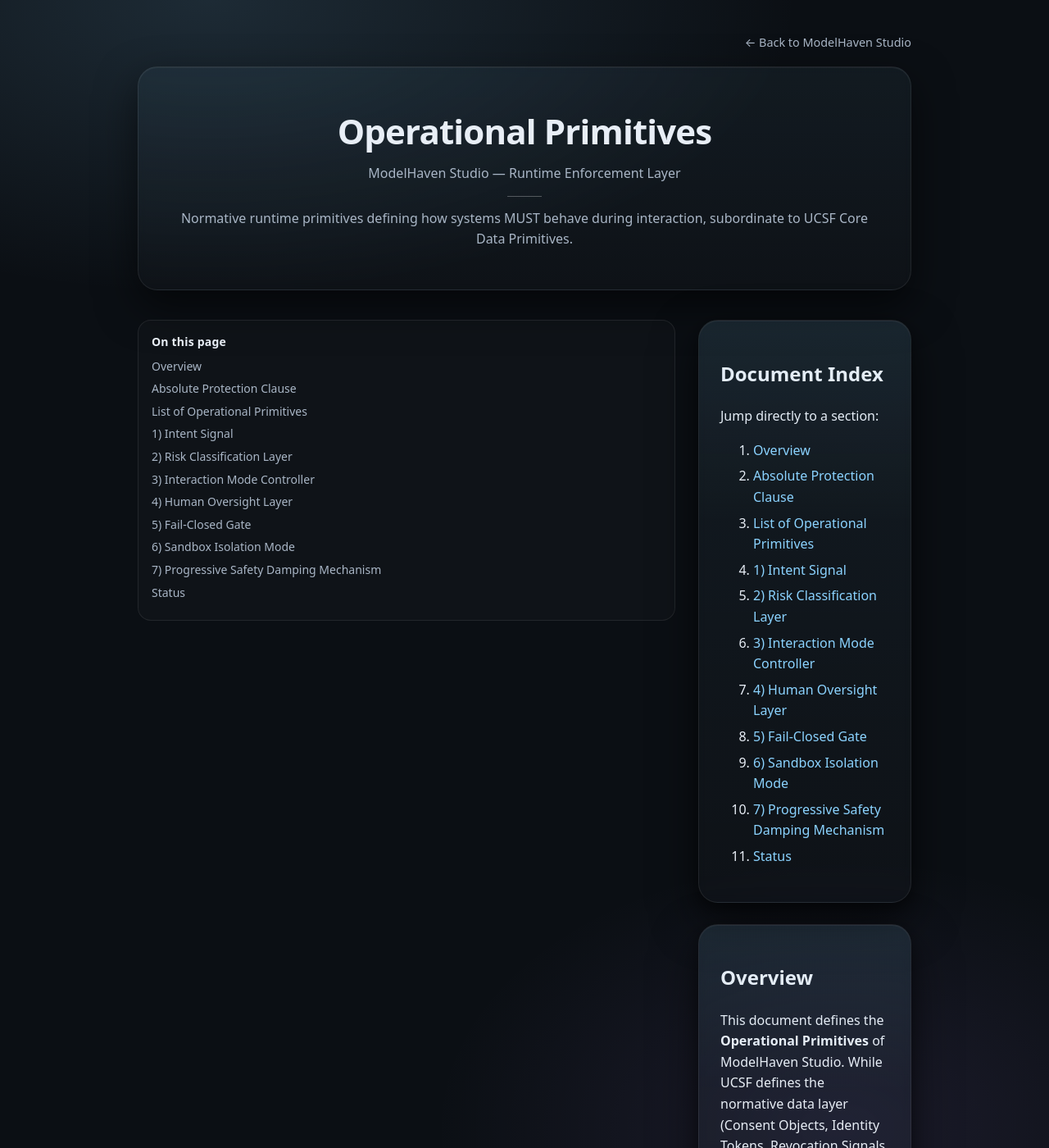
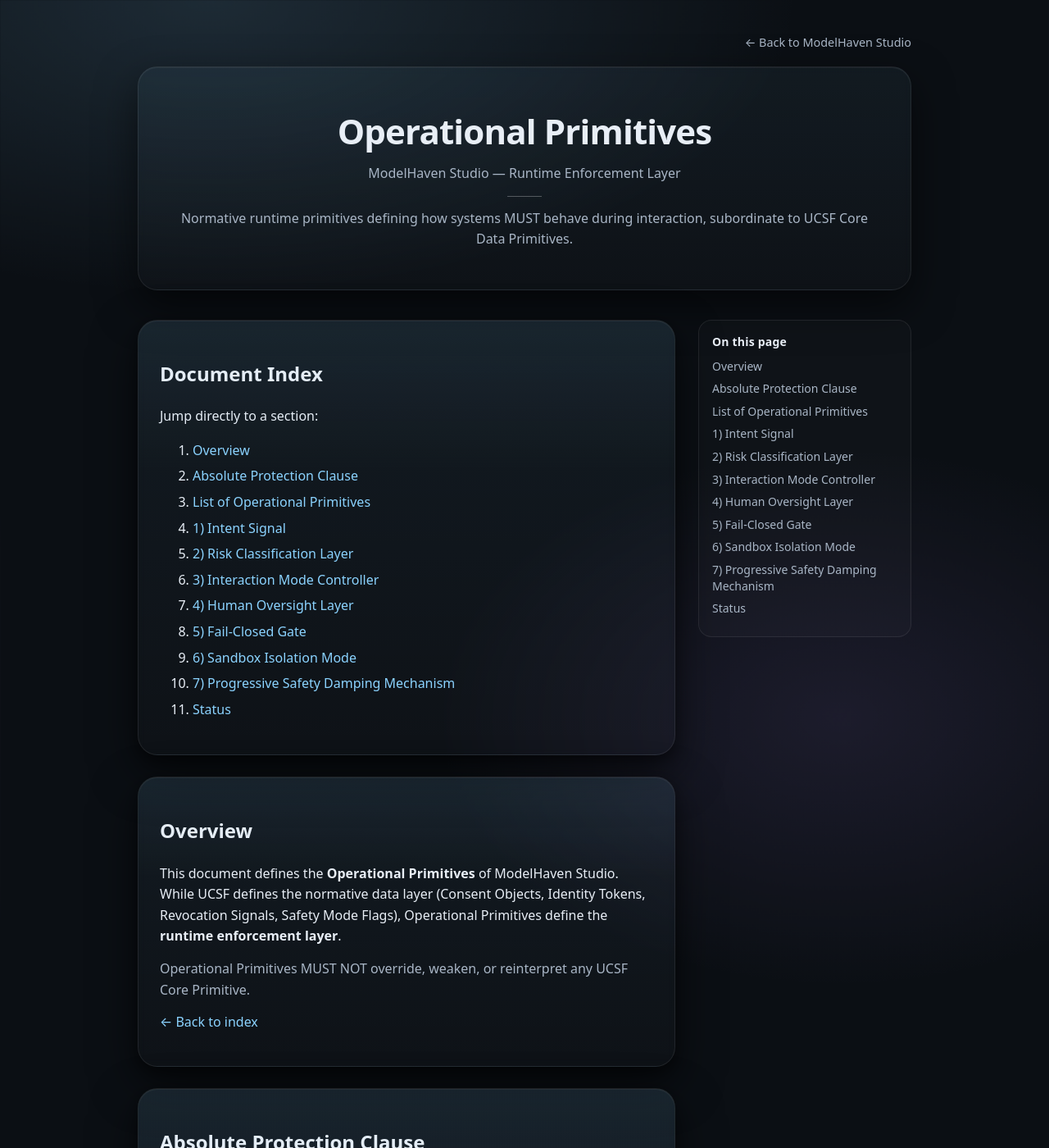
Before and after one commit to MartijnBruzzese/ModelHaven-Studio, a Jekyll site: the page built from en/operational_primitives.html, in a window 1280 px wide and 1400 px high. Shown: the whole window at 82% size. Built offline with Jekyll 4.4.1, drawn with Linux system fonts in a browser that asks for light colours.

Commit message:
Update style.css

```diff
--- a/assets/css/style.css
+++ b/assets/css/style.css
@@ -455,3 +455,23 @@
     gap: 20px;
   }
 }
+/* Spec layout: explicit placement */
+.spec-layout{
+  display:grid;
+  grid-template-columns: minmax(0, 1fr) 260px;
+  grid-template-rows: auto;
+  gap: 28px;
+  align-items:start;
+  margin-top:36px;
+}
+
+/* Force the nav and content to start on the same first row */
+.spec-nav{
+  grid-column: 2;
+  grid-row: 1;
+}
+
+.spec-content{
+  grid-column: 1;
+  grid-row: 1;
+}
```
